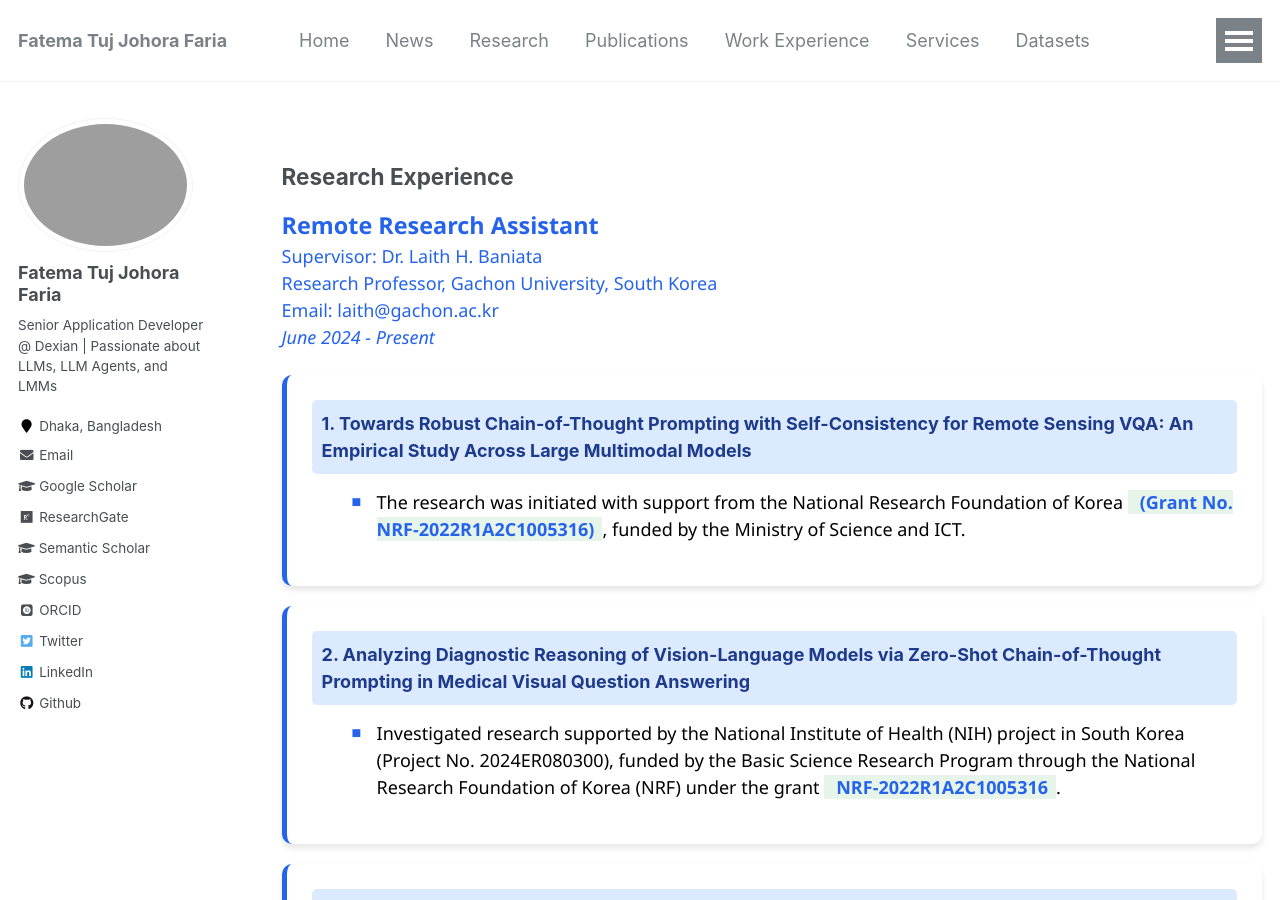
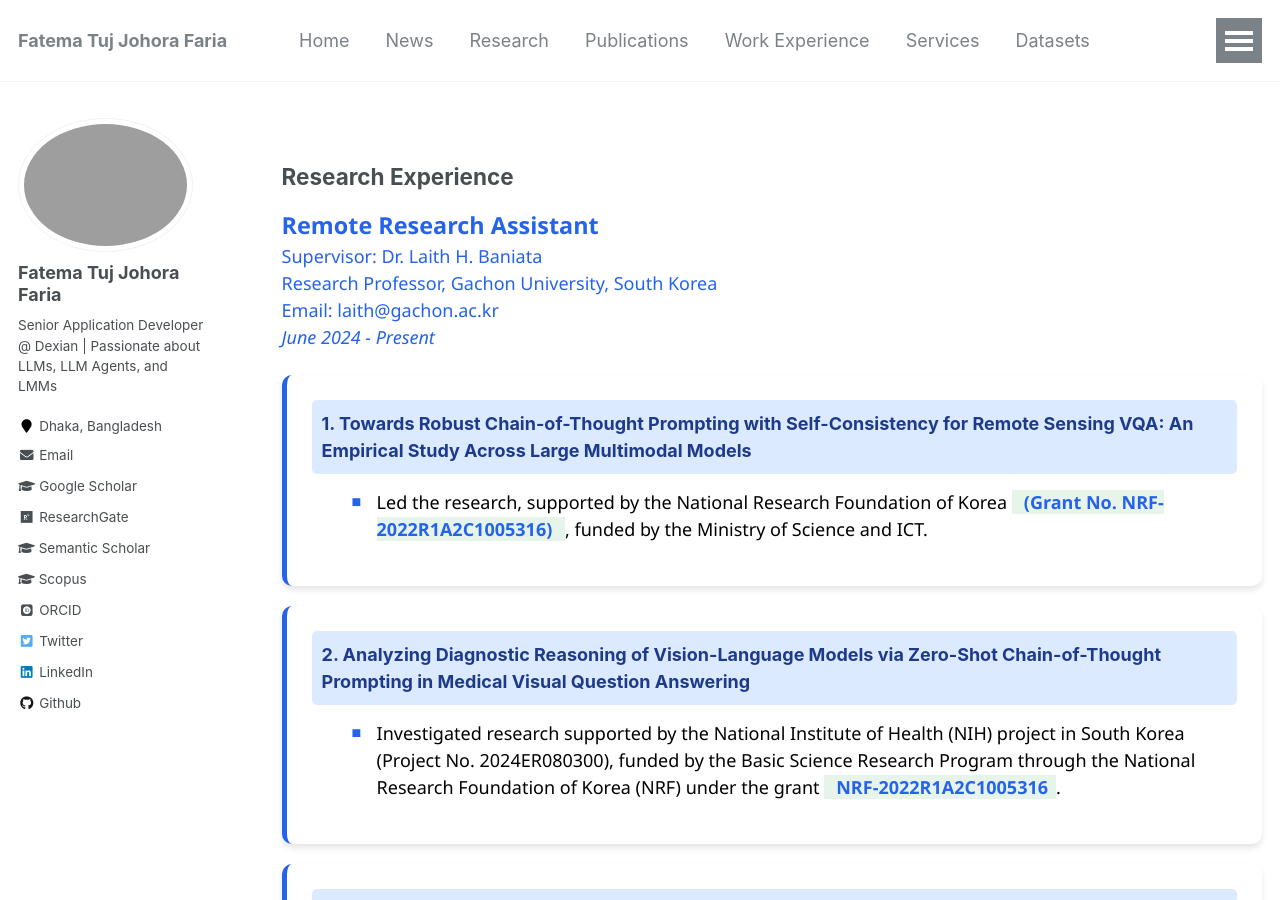
Before and after one commit to fatemafaria142/fatemafaria142.github.io, a Jekyll site: the page built from _pages/work.md, in a window 1280 px wide and 900 px high. Built offline with Jekyll 4.4.1, drawn with Linux system fonts in a browser that asks for light colours; some web fonts are replaced.

Commit message:
Update work

```diff
--- a/_pages/work.md
+++ b/_pages/work.md
@@ -18,8 +18,10 @@ title: ""
     </div>
     <ul style="font-family: 'Segoe UI', sans-serif; color: black; margin-top: 15px;">
       <li style="margin-bottom: 12px; list-style-type: none; position: relative; padding-left: 25px;">
-        <span style="position: absolute; left: 0; color: #2563eb; font-size: 0.9em;">■</span> The research was initiated with support from the National Research Foundation of Korea <b><span style="background-color: #e6f4ea; padding: 0 8px 0 12px; color: #2563eb; display: inline;">(Grant No. NRF-2022R1A2C1005316)</span></b>, funded by the Ministry of Science and ICT.
-      </li>
+  <span style="position: absolute; left: 0; color: #2563eb; font-size: 0.9em;">■</span>
+  Led the research, supported by the National Research Foundation of Korea
+  <b><span style="background-color: #e6f4ea; padding: 0 8px 0 12px; color: #2563eb; display: inline;">
+  (Grant No. NRF-2022R1A2C1005316) </span></b>, funded by the Ministry of Science and ICT.</li>
     </ul>
   </div>
   <div style="background-color: white; border-left: 5px solid #2563eb; border-radius: 10px; padding: 25px; flex: 1 1 100%; max-width: 100%; box-shadow: 0 4px 6px rgba(0, 0, 0, 0.1);">
```
